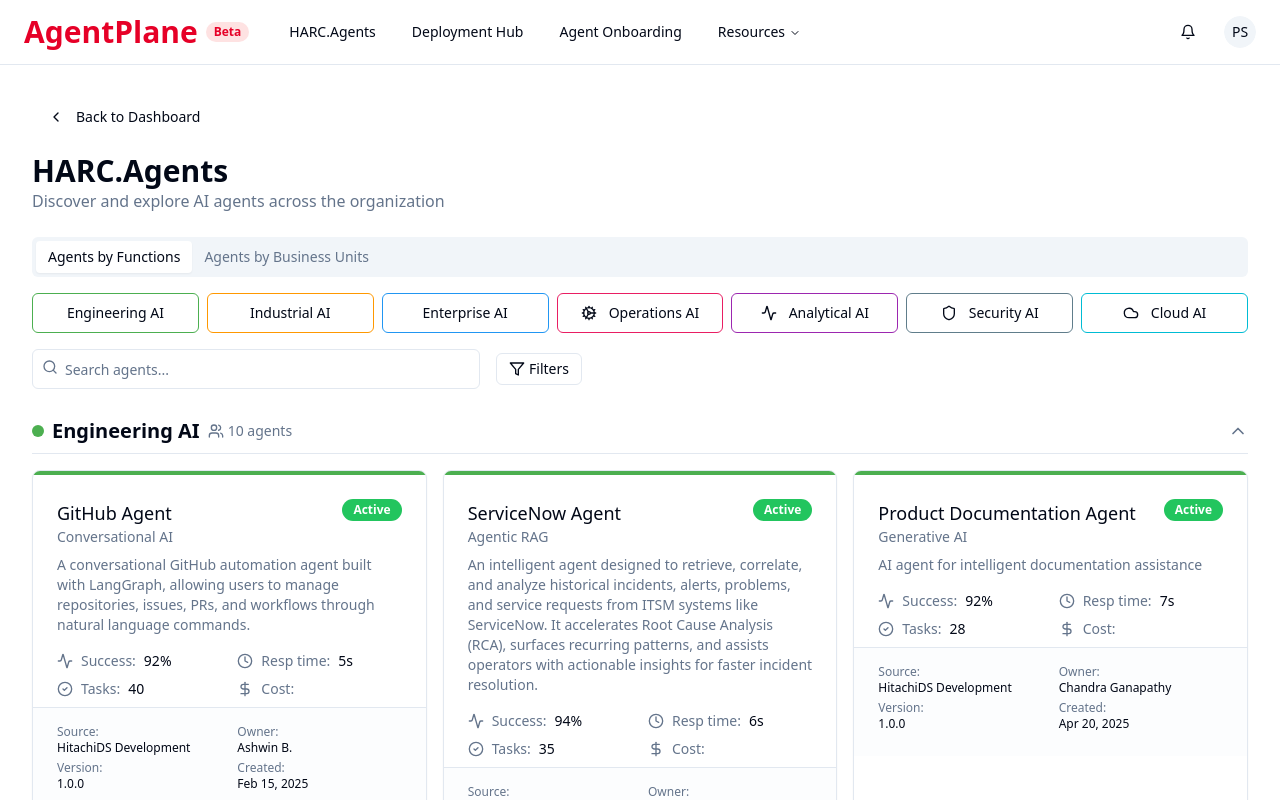
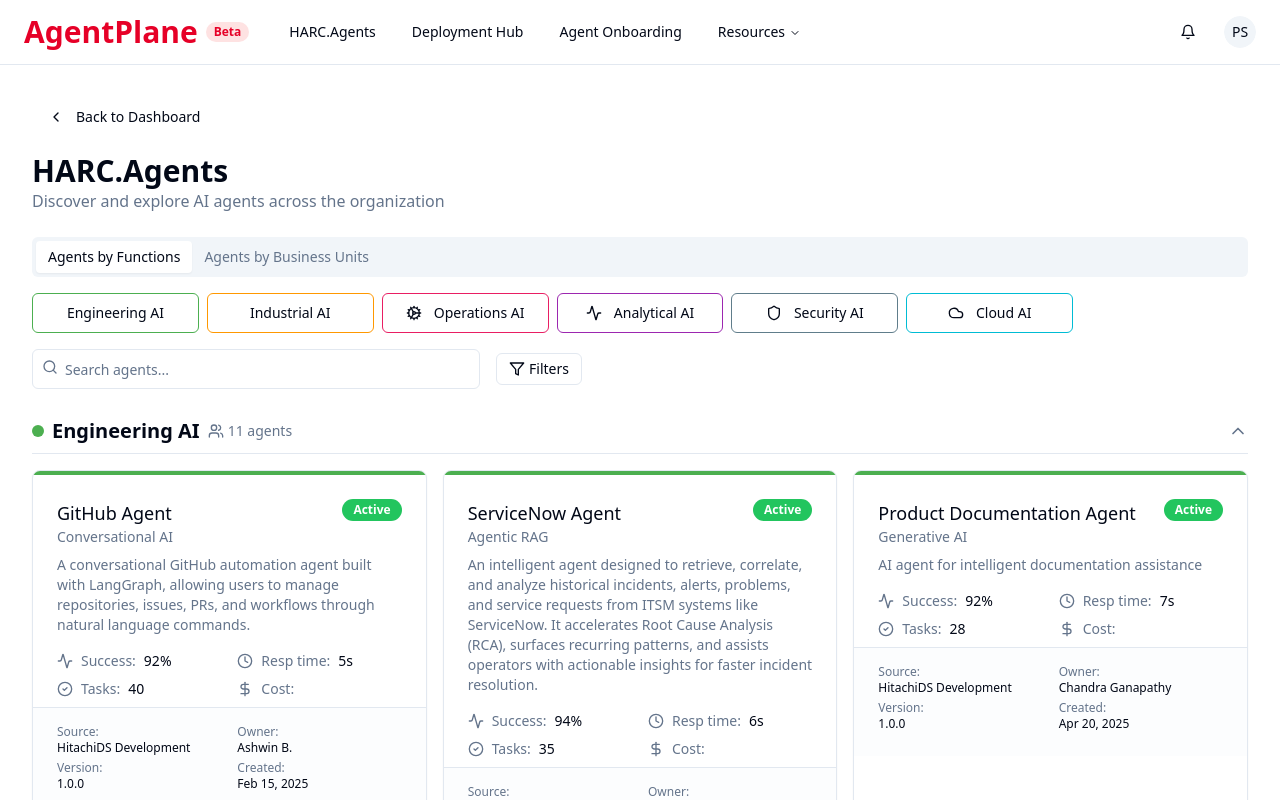
Before and after one commit to par-hitachids/agentplane-v0-3-draft, a React (Vite) app: page /agent-library in a window 1280 px wide. Shown: the top 800 px of the page. Built offline with nearby package versions, Linux system fonts and the light colour scheme.

Commit message:
Remove "Enterprise AI" category
Remove the "Enterprise AI" category from the Agents by Functions section on the HARC.Agents page.

```diff
--- a/src/data/mockData.ts
+++ b/src/data/mockData.ts
@@ -14,12 +14,6 @@ export const businessFunctions: BusinessFunction[] = [
     name: 'Industrial AI',
     description: 'AI solutions for manufacturing and industrial applications',
     color: '#FF9800'
-  },
-  {
-    id: 'func3',
-    name: 'Enterprise AI',
-    description: 'AI solutions for enterprise-wide applications',
-    color: '#2196F3'
   },
   {
     id: 'func4',
@@ -325,7 +319,7 @@ export const agents: Agent[] = [
     id: 'agent11',
     name: 'AI Sales Assistant',
     description: 'An intelligent AI Sales Assistant that engages customers, understands their needs, and guides them to the right product through natural, personalized conversations.',
-    businessFunctionId: 'func3',
+    businessFunctionId: 'func1', // Changed from func3 to func1
     businessUnitId: 'bu3',
     sourceId: 'src1',
     status: 'active',
```
